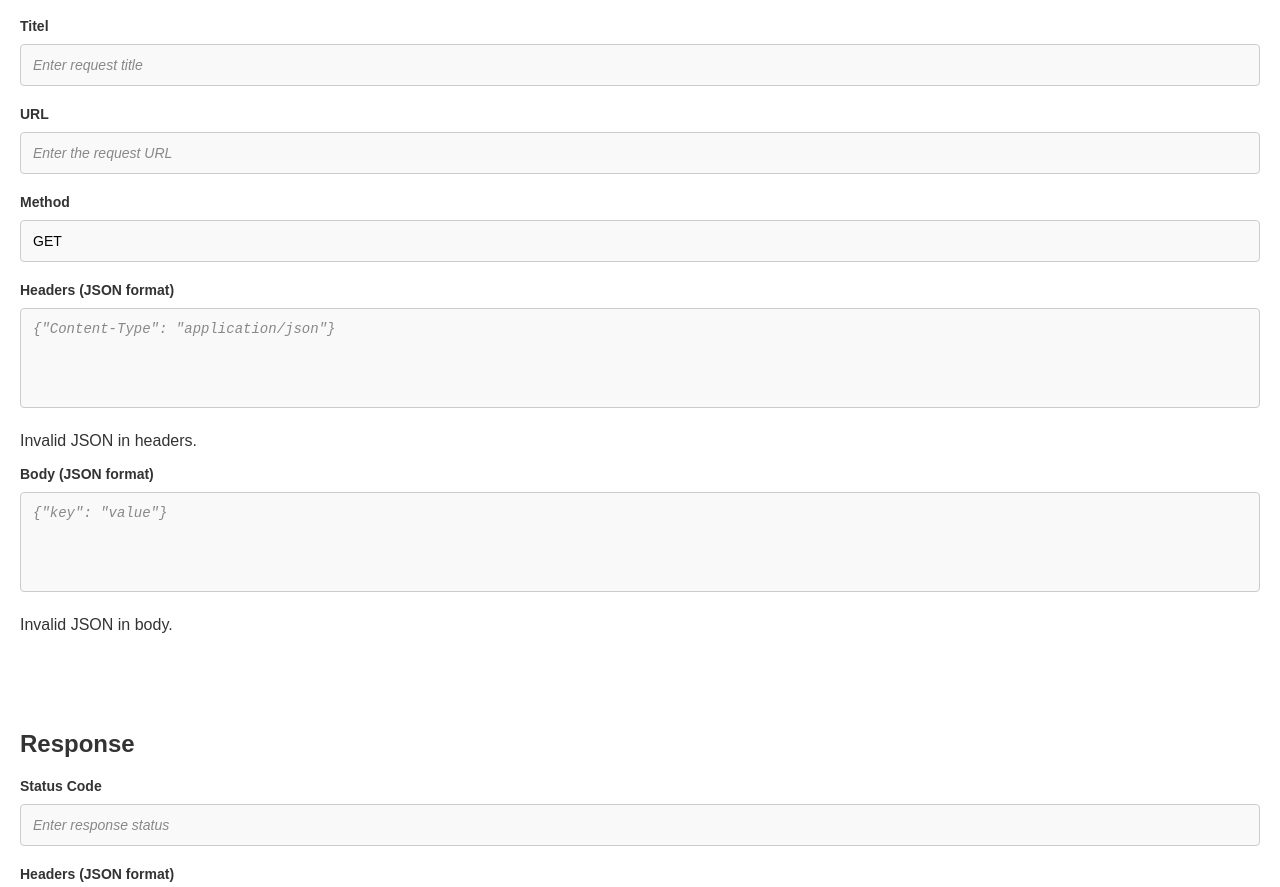
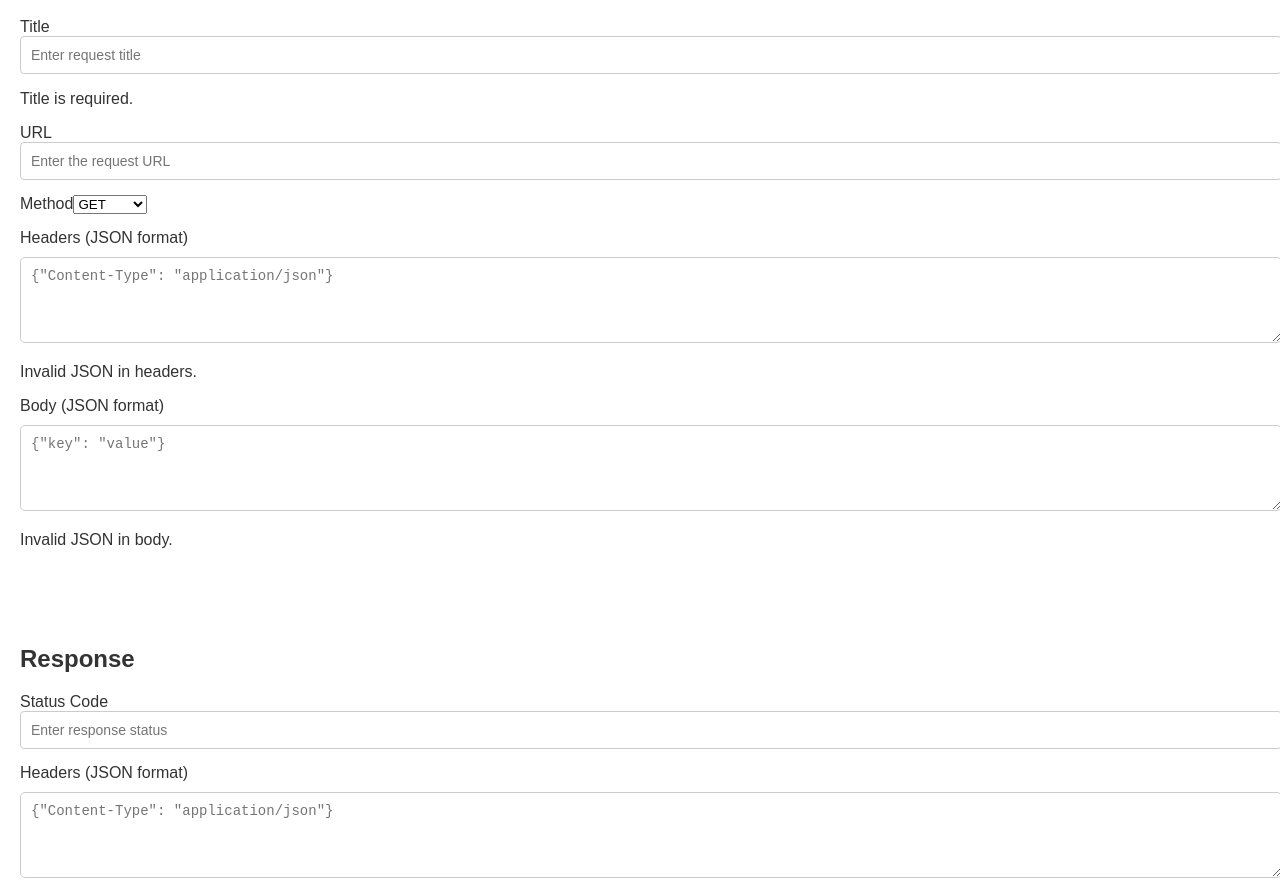
Before and after one commit to Jaller123/AMS, a React (Vite) app in the folder ams/: page /mappings in a window 1280 px wide. Shown: the part 180-1067 px from the top of the page. Built offline with nearby package versions, Linux system fonts and the light colour scheme; no server answers.

Commit message:
Fix: Återställ formulärfält efter att mapping sparats

```diff
--- a/ams/src/App.jsx
+++ b/ams/src/App.jsx
@@ -19,6 +19,7 @@ const App = () => {
   const [responses, setResponses] = useState([]);
   const [requestData, setRequestData] = useState(null);
   const [responseData, setResponseData] = useState(null);
+  const [resetForm, setResetForm] = useState(false);
 
   useEffect(() => {
     const loadMappingsAndResponses = async () => {
@@ -73,9 +74,15 @@ const App = () => {
           },
         ]);
 
+        // Reset the form
+        setResetForm(true);
+        setTimeout(() => setResetForm(false), 0);
+
+        // Clear request and response data
         setRequestData(null);
         setResponseData(null);
-        alert("Mapping saved successfully");
+
+        alert("Mapping saved successfully!");
       } catch (error) {
         console.error("Error saving mapping:", error);
         alert("Failed to save mapping. Please try again.");
@@ -188,8 +195,8 @@ const App = () => {
           path="/mappings"
           element={
             <div>
-              <ReqForm setRequestData={setRequestData} />
-              <ResForm setResponseData={setResponseData} />
+              <ReqForm setRequestData={setRequestData} resetForm={resetForm} />
+              <ResForm setResponseData={setResponseData} resetForm={resetForm} />
               <Button onClick={handleSaveMapping}>Save Mapping</Button>
             </div>
           }
--- a/ams/src/components/ReqForm.jsx
+++ b/ams/src/components/ReqForm.jsx
@@ -1,8 +1,6 @@
 import React, { useState, useEffect } from "react";
-import FormField from "./FormField";
 import styles from "./ReqForm.module.css";
 
-// Kontrollera om en sträng är ett giltigt JSON-objekt
 const isValidJson = (jsonString) => {
   try {
     JSON.parse(jsonString);
@@ -12,77 +10,121 @@ const isValidJson = (jsonString) => {
   }
 };
 
-const ReqForm = ({ setRequestData }) => {
+const ReqForm = ({ setRequestData, resetForm }) => {
   const [url, setUrl] = useState("");
   const [method, setMethod] = useState("GET");
   const [headers, setHeaders] = useState("");
   const [body, setBody] = useState("");
-  const [title, setTitle] = useState(""); // Titel state
-  const [errors, setErrors] = useState({ headers: false, body: false });
+  const [title, setTitle] = useState("");
+  const [errors, setErrors] = useState({ headers: false, body: false, title: false });
 
-  // Uppdatera JSON-datan när något ändras
   useEffect(() => {
     const headersValid = isValidJson(headers);
     const bodyValid = isValidJson(body);
+    const titleValid = title.length > 0;
 
-    if (headersValid && bodyValid && title) {
+    setErrors({
+      headers: !headersValid,
+      body: !bodyValid,
+      title: !titleValid,
+    });
+
+    if (headersValid && bodyValid && titleValid) {
       setRequestData({
-        title, // Lägg till titel till JSON
+        title,
         url,
         method,
         headers: headers ? JSON.parse(headers) : {},
         body: body ? JSON.parse(body) : {},
       });
-    } else {
-      setErrors({
-        headers: !headersValid,
-        body: !bodyValid,
-      });
     }
   }, [title, url, method, headers, body, setRequestData]);
+
+  useEffect(() => {
+    // Om 'resetForm' är true, återställs alla formulärfält till sina standardvärden.
+    if (resetForm) {
+      setUrl("");
+      setMethod("GET");
+      setHeaders("");
+      setBody("");
+      setTitle("");
+      setErrors({ headers: false, body: false, title: false });
+    }
+  }, [resetForm]);
 
   return (
     <section className={styles.section}>
       <h2>Request</h2>
-      {/* Lägg till inputfält för titel */}
-      <FormField
-        label="Titel"
+      {/* Title */}
+      <div className={styles.formGroup}>
+        <label htmlFor="title">Title</label>
+        <input
+          id="title"
+          type="text"
           value={title}
-        onChange={setTitle} // Fyller på med inputfält för titel
+          onChange={(e) => setTitle(e.target.value)}
           placeholder="Enter request title"
+          data-testid="title-input"
         />
-      <FormField
-        label="URL"
+        {errors.title && <p className={styles.errorText}>Title is required.</p>}
+      </div>
+
+      {/* URL */}
+      <div className={styles.formGroup}>
+        <label htmlFor="url">URL</label>
+        <input
+          id="url"
+          type="text"
           value={url}
-        onChange={setUrl}
+          onChange={(e) => setUrl(e.target.value)}
           placeholder="Enter the request URL"
+          data-testid="url-input"
         />
-      <FormField
-        label="Method"
+      </div>
+
+      {/* Method */}
+      <div className={styles.formGroup}>
+        <label htmlFor="method">Method</label>
+        <select
+          id="method"
           value={method}
-        onChange={setMethod}
-        type="select"
-      />
-      <FormField
-        label="Headers (JSON format)"
+          onChange={(e) => setMethod(e.target.value)}
+          data-testid="method-select"
+        >
+          <option value="GET">GET</option>
+          <option value="POST">POST</option>
+          <option value="PUT">PUT</option>
+          <option value="DELETE">DELETE</option>
+        </select>
+      </div>
+
+      {/* Headers */}
+      <div className={styles.formGroup}>
+        <label htmlFor="headers">Headers (JSON format)</label>
+        <textarea
+          id="headers"
           value={headers}
-        onChange={setHeaders}
-        type="textarea"
+          onChange={(e) => setHeaders(e.target.value)}
           rows={4}
           placeholder='{"Content-Type": "application/json"}'
+          data-testid="headers-input-req"
         />
-      {errors.headers && (
-        <p className={styles.errorText}>Invalid JSON in headers.</p>
-      )}
-      <FormField
-        label="Body (JSON format)"
+        {errors.headers && <p className={styles.errorText}>Invalid JSON in headers.</p>}
+      </div>
+
+      {/* Body */}
+      <div className={styles.formGroup}>
+        <label htmlFor="body">Body (JSON format)</label>
+        <textarea
+          id="body"
           value={body}
-        onChange={setBody}
-        type="textarea"
+          onChange={(e) => setBody(e.target.value)}
           rows={4}
           placeholder='{"key": "value"}'
+          data-testid="body-input-req"
         />
         {errors.body && <p className={styles.errorText}>Invalid JSON in body.</p>}
+      </div>
     </section>
   );
 };
--- a/ams/src/components/ResForm.jsx
+++ b/ams/src/components/ResForm.jsx
@@ -1,5 +1,4 @@
 import React, { useEffect, useState } from "react";
-import FormField from "./FormField";
 import styles from "./ResForm.module.css";
 
 // Helper function to validate JSON
@@ -12,7 +11,7 @@ const isValidJson = (jsonString) => {
   }
 };
 
-const ResForm = ({ setResponseData }) => {
+const ResForm = ({ setResponseData, resetForm }) => {
   const [status, setStatus] = useState("");
   const [headers, setHeaders] = useState("");
   const [body, setBody] = useState("");
@@ -37,35 +36,62 @@ const ResForm = ({ setResponseData }) => {
     }
   }, [status, headers, body, setResponseData]);
 
+  useEffect(() => {
+    // Reset form when resetForm is called
+    if (resetForm) {
+      setStatus("");
+      setHeaders("");
+      setBody("");
+      setErrors({ headers: false, body: false });
+    }
+  }, [resetForm]);
+
   return (
     <section className={styles.section}>
       <h2>Response</h2>
-      <FormField
-        label="Status Code"
+
+      {/* Status Code */}
+      <div className={styles.formGroup}>
+        <label htmlFor="status">Status Code</label>
+        <input
+          id="status"
+          type="text"
           value={status}
-        onChange={setStatus}
+          onChange={(e) => setStatus(e.target.value)}
           placeholder="Enter response status"
+          data-testid="status-input"
         />
-      <FormField
-        label="Headers (JSON format)"
+      </div>
+
+      {/* Headers */}
+      <div className={styles.formGroup}>
+        <label htmlFor="headers">Headers (JSON format)</label>
+        <textarea
+          id="headers"
           value={headers}
-        onChange={setHeaders}
-        type="textarea"
+          onChange={(e) => setHeaders(e.target.value)}
           rows={4}
           placeholder='{"Content-Type": "application/json"}'
+          data-testid="headers-input"
         />
         {errors.headers && (
           <p className={styles.errorText}>Invalid JSON in headers.</p>
         )}
-      <FormField
-        label="Body (JSON format)"
+      </div>
+
+      {/* Body */}
+      <div className={styles.formGroup}>
+        <label htmlFor="body">Body (JSON format)</label>
+        <textarea
+          id="body"
           value={body}
-        onChange={setBody}
-        type="textarea"
+          onChange={(e) => setBody(e.target.value)}
           rows={4}
           placeholder='{"key": "value"}'
+          data-testid="body-input"
         />
         {errors.body && <p className={styles.errorText}>Invalid JSON in body.</p>}
+      </div>
     </section>
   );
 };
```
Lines whose indentation alone changed are shown as unchanged.
